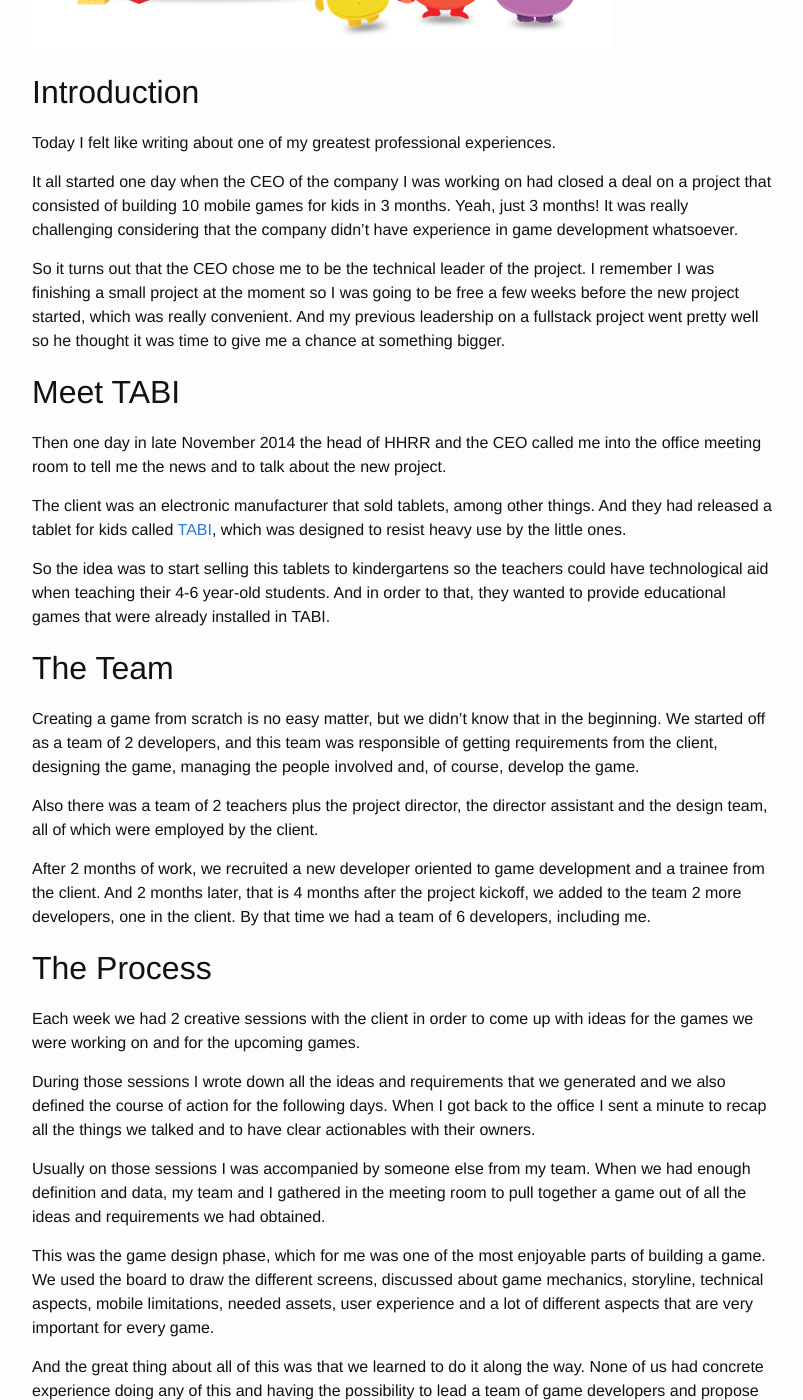
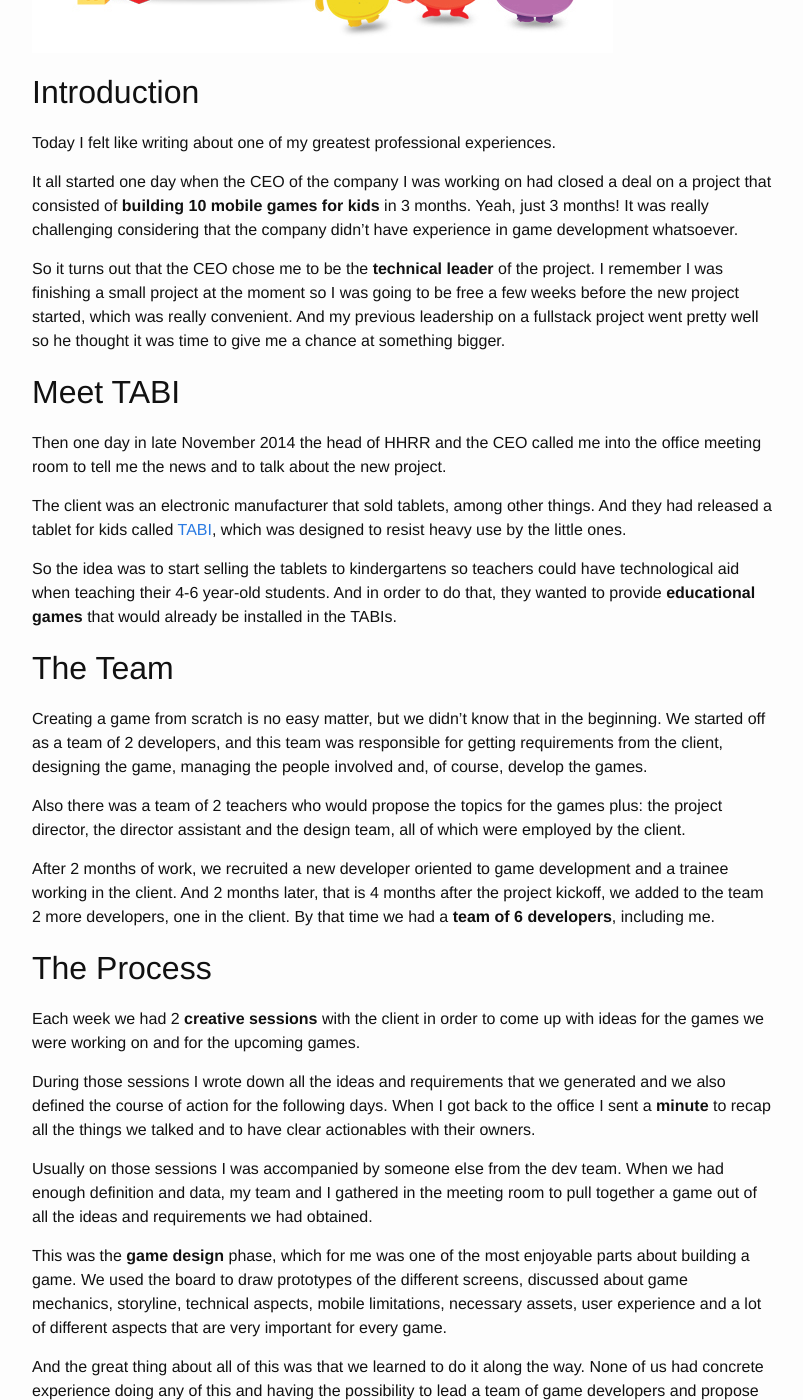
Before and after one commit to aaccurso/aaccurso.github.io, a Jekyll site: the page built from _posts/2017-02-18-tabisworld.markdown, in a window 1280 px wide and 1400 px high, scrolled down 508 px. Shown: the whole window, without its empty margins (238-1041 px from the left). Built offline with Jekyll 4.4.1, drawn with Linux system fonts in a browser that asks for light colours; nearby versions of some CDN libraries; some of the changed text lies outside the part shown.

Commit message:
Emphasize some parts of the text

```diff
--- a/_posts/2017-02-18-tabisworld.markdown
+++ b/_posts/2017-02-18-tabisworld.markdown
@@ -11,9 +11,9 @@ categories: project gaming
 
 Today I felt like writing about one of my greatest professional experiences.
 
-It all started one day when the CEO of the company I was working on had closed a deal on a project that consisted of building 10 mobile games for kids in 3 months. Yeah, just 3 months! It was really challenging considering that the company didn't have experience in game development whatsoever.
+It all started one day when the CEO of the company I was working on had closed a deal on a project that consisted of **building 10 mobile games for kids** in 3 months. Yeah, just 3 months! It was really challenging considering that the company didn't have experience in game development whatsoever.
 
-So it turns out that the CEO chose me to be the technical leader of the project. I remember I was finishing a small project at the moment so I was going to be free a few weeks before the new project started, which was really convenient. And my previous leadership on a fullstack project went pretty well so he thought it was time to give me a chance at something bigger.
+So it turns out that the CEO chose me to be the **technical leader** of the project. I remember I was finishing a small project at the moment so I was going to be free a few weeks before the new project started, which was really convenient. And my previous leadership on a fullstack project went pretty well so he thought it was time to give me a chance at something bigger.
 
 ## Meet TABI
 
@@ -21,37 +21,37 @@ Then one day in late November 2014 the head of HHRR and the CEO called me into t
 
 The client was an electronic manufacturer that sold tablets, among other things. And they had released a tablet for kids called [TABI][tabisworld], which was designed to resist heavy use by the little ones.
 
-So the idea was to start selling this tablets to kindergartens so the teachers could have technological aid when teaching their 4-6 year-old students. And in order to that, they wanted to provide educational games that were already installed in TABI.
+So the idea was to start selling the tablets to kindergartens so teachers could have technological aid when teaching their 4-6 year-old students. And in order to do that, they wanted to provide **educational games** that would already be installed in the TABIs.
 
 ## The Team
 
-Creating a game from scratch is no easy matter, but we didn't know that in the beginning. We started off as a team of 2 developers, and this team was responsible of getting requirements from the client, designing the game, managing the people involved and, of course, develop the game.
+Creating a game from scratch is no easy matter, but we didn't know that in the beginning. We started off as a team of 2 developers, and this team was responsible for getting requirements from the client, designing the game, managing the people involved and, of course, develop the games.
 
-Also there was a team of 2 teachers plus the project director, the director assistant and the design team, all of which were employed by the client.
+Also there was a team of 2 teachers who would propose the topics for the games plus: the project director, the director assistant and the design team, all of which were employed by the client.
 
-After 2 months of work, we recruited a new developer oriented to game development and a trainee from the client. And 2 months later, that is 4 months after the project kickoff, we added to the team 2 more developers, one in the client. By that time we had a team of 6 developers, including me.
+After 2 months of work, we recruited a new developer oriented to game development and a trainee working in the client. And 2 months later, that is 4 months after the project kickoff, we added to the team 2 more developers, one in the client. By that time we had a **team of 6 developers**, including me.
 
 ## The Process
 
-Each week we had 2 creative sessions with the client in order to come up with ideas for the games we were working on and for the upcoming games.
+Each week we had 2 **creative sessions** with the client in order to come up with ideas for the games we were working on and for the upcoming games.
 
-During those sessions I wrote down all the ideas and requirements that we generated and we also defined the course of action for the following days. When I got back to the office I sent a minute to recap all the things we talked and to have clear actionables with their owners.
+During those sessions I wrote down all the ideas and requirements that we generated and we also defined the course of action for the following days. When I got back to the office I sent a **minute** to recap all the things we talked and to have clear actionables with their owners.
 
-Usually on those sessions I was accompanied by someone else from my team. When we had enough definition and data, my team and I gathered in the meeting room to pull together a game out of all the ideas and requirements we had obtained.
+Usually on those sessions I was accompanied by someone else from the dev team. When we had enough definition and data, my team and I gathered in the meeting room to pull together a game out of all the ideas and requirements we had obtained.
 
-This was the game design phase, which for me was one of the most enjoyable parts of building a game. We used the board to draw the different screens, discussed about game mechanics, storyline, technical aspects, mobile limitations, needed assets, user experience and a lot of different aspects that are very important for every game.
+This was the **game design** phase, which for me was one of the most enjoyable parts about building a game. We used the board to draw prototypes of the different screens, discussed about game mechanics, storyline, technical aspects, mobile limitations, necessary assets, user experience and a lot of different aspects that are very important for every game.
 
-And the great thing about all of this was that we learned to do it along the way. None of us had concrete experience doing any of this and having the possibility to lead a team of game developers and propose a process for building games that integrated multi-disciplinary teams was awesome and challenging at the same time.
+And the great thing about all of this was that we learned to do it along the way. None of us had concrete experience doing any of this and having the possibility to lead a team of game developers and propose a process for building games that integrated **multi-disciplinary teams** was awesome and challenging at the same time.
 
 ## The Technologies
 
 At the moment I knew that the technologies we were going to choose for the first couple of games would probably determine the stack for the rest of the games. And it was both a short term and a long term decision, since more games had to be built in the future months.
 
-Since we had an approximate vision of the type of games we were going to build, we already knew we needed a 2D engine. I decided to lean on the Javascript path because my team had a lot of experience with the technologies associated and also my last mobile project was built with [Cordova], and it was a success considering the tight timeline we had.
+We had an approximate vision of the type of games we were going to build and we already knew we needed a **2D engine**. So I decided to lean on the Javascript path because my team had a lot of experience with the technologies associated and also my last mobile project was built with [Cordova], and it was a success considering the tight timeline we had.
 
 So I queried the almighty Google for the magic words: 'HTML5 2D game engine'. And I got as a result a lot of Javascript frameworks: Create.js, PIXI.js, Panda.js [...][html5-engines] and _Phaser.js_.
 
-I tried most of them and [Phaser] was one of the most opinionated, well documented and game oriented frameworks out there. And I was looking for an opinionated proven way of building games because we didn't have the knowledge, neither the time to acquire the knowledge, to build or use a more complex game engine.
+I tried most of them and [Phaser] was one of the most opinionated, well documented, game and object oriented frameworks out there. And I was looking for an opinionated _industry proven_ way of building games because we didn't have the knowledge, neither the time to acquire the knowledge, to build or use a more complex game engine.
 
 And luckily it turned out really good.
 
@@ -67,11 +67,11 @@ And luckily it turned out really good.
 
 ## The New Technologies
 
-After half a year of building HTML5 mobile games and 5 games later an opportunity presented to change the technologies we were using.
+After half a year of building HTML5 mobile games and 5 games later an opportunity presented to **change the technologies we were using**.
 
 And let me be honest, HTML5 was good and all but I still felt the quality of the final product could be improved. There was a reality, HTML5 Canvas and WebGL [didn't perform great][mobile-performance] on mobile browsers and we were tired of dealing with performance issues on games that relied heavily on physics.
 
-Turns out we were finishing the game design phase for a new game and the client was on the verge of approving it when the good news came. A new designer would join the client's design team, and he had experience designing mobile games. Up until now we were working with web designers, so having a game art designer in the team was a game changer for improving overall quality.
+Turns out we were finishing the game design phase for a new game and the client was on the verge of approving it when the good news came. A new designer would join the client's design team, and he had experience designing mobile games. Up until now we were working with web designers, so having a game art designer in the team was a game changer for **improving overall quality**.
 
 I felt we could take advantage of this new addition to the team by starting to build the upcoming games with a more robust cutting-edge technology. One of the guys in the team had been trying out [Unity] in the past and he was very confident he could start the new game with it. So between him and I we learned Unity and started to build the game with it.
 
```
